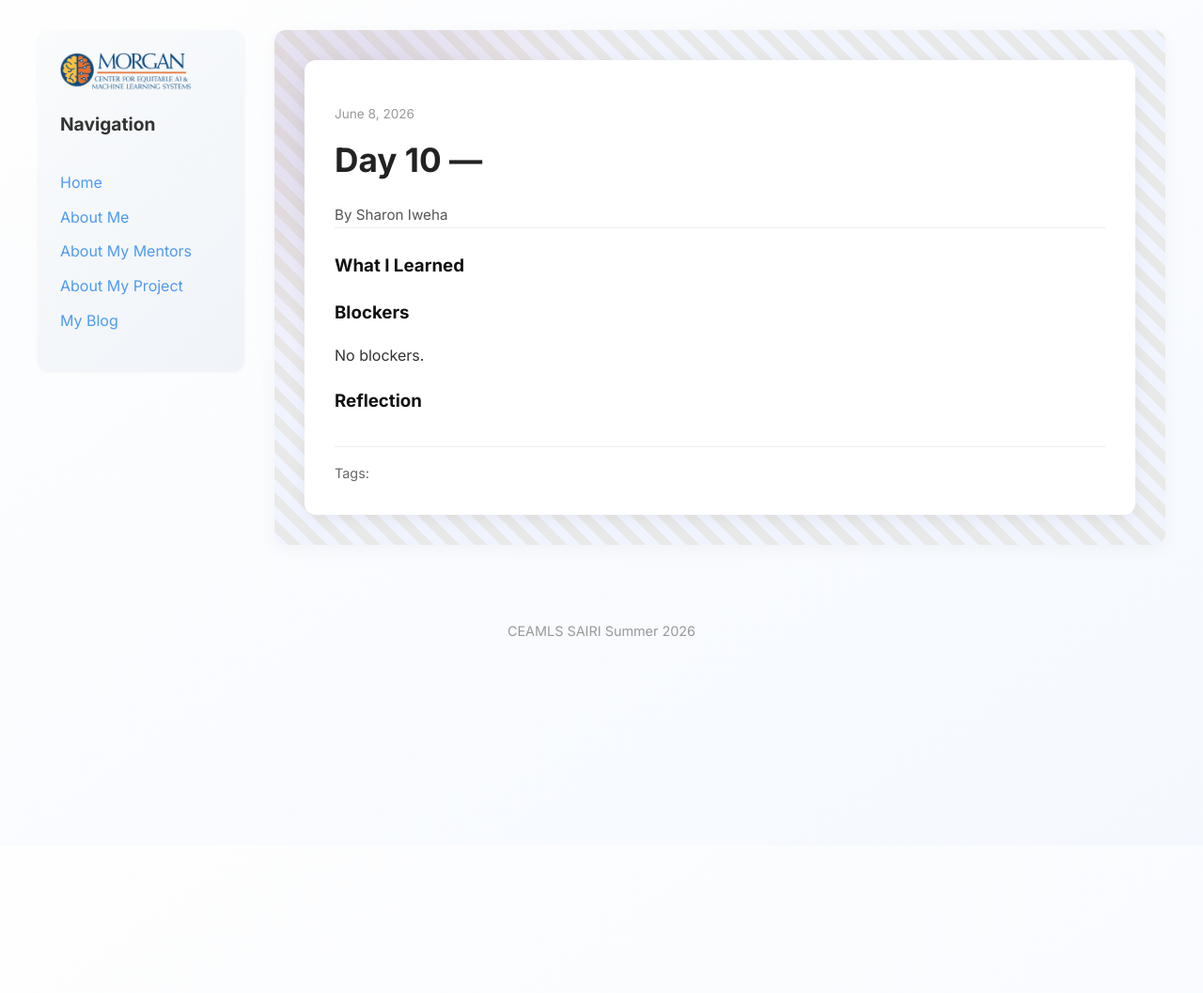
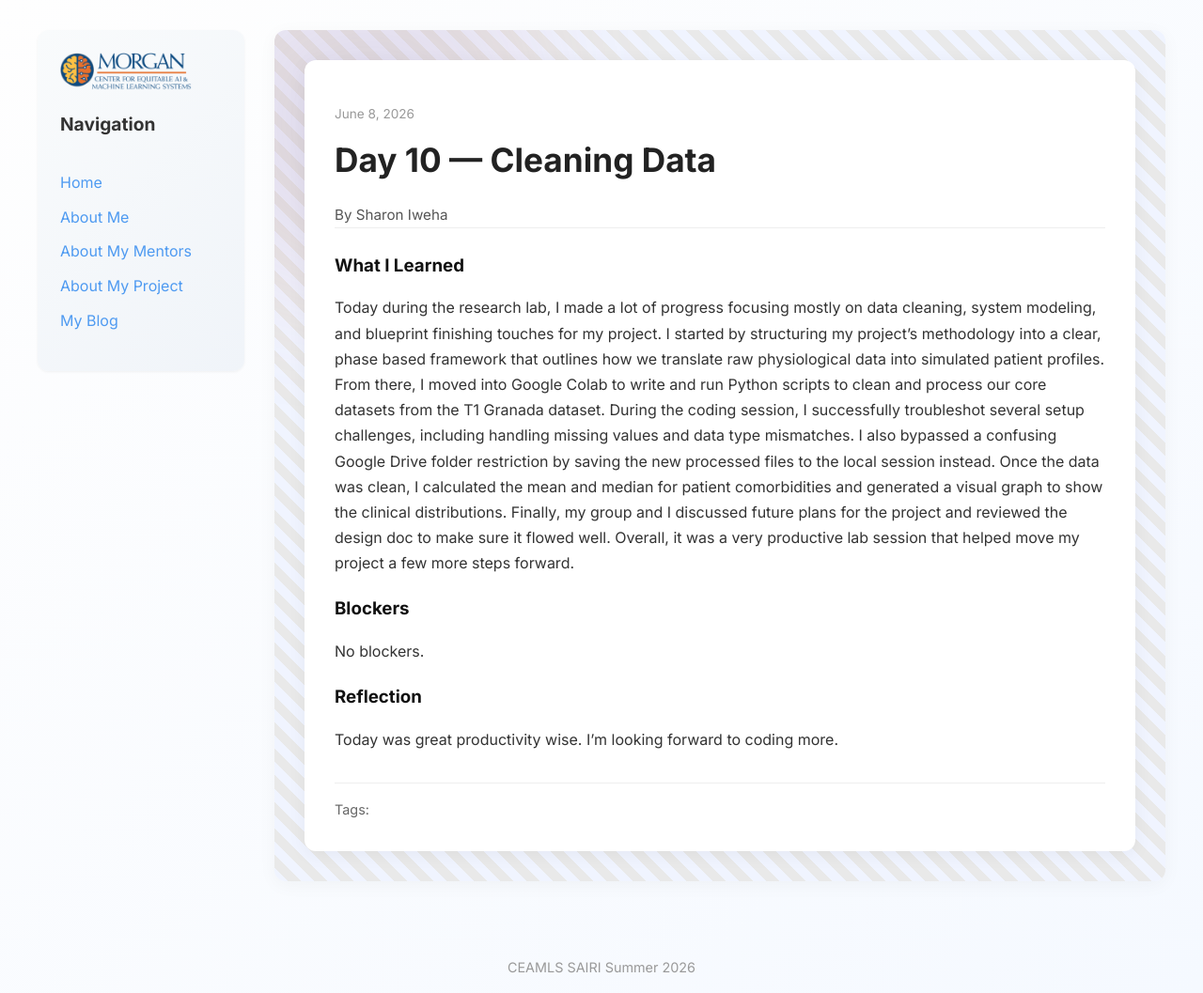
Before and after one commit to sharoniweha/sharoniweha.ceamls26.github.io, a Jekyll site: the page built from _posts/2026-06-08-day-10.md, in a window 1280 px wide. Shown: the whole page at 94% size. Built offline with Jekyll 4.4.1, drawn with Linux system fonts in a browser that asks for light colours; before the commit the page ends 900 px from its top, so only the background shows below that.

Commit message:
Update 2026-06-08-day-10.md

```diff
--- a/_posts/2026-06-08-day-10.md
+++ b/_posts/2026-06-08-day-10.md
@@ -1,16 +1,16 @@
 ---
 layout: post
-title: "Day 10 — "
+title: "Day 10 — Cleaning Data"
 date: 2026-06-08
 permalink: /day10.html
 
 
 what_i_learned: |
-
+  Today during the research lab, I made a lot of progress focusing mostly on data cleaning, system modeling, and blueprint finishing touches for my project. I started by structuring my project’s methodology into a clear, phase based framework that outlines how we translate raw physiological data into simulated patient profiles. From there, I moved into Google Colab to write and run Python scripts to clean and process our core datasets from the T1 Granada dataset. During the coding session, I successfully troubleshot several setup challenges, including handling missing values and data type mismatches. I also bypassed a confusing Google Drive folder restriction by saving the new processed files to the local session instead. Once the data was clean, I calculated the mean and median for patient comorbidities and generated a visual graph to show the clinical distributions. Finally, my group and I discussed future plans for the project and reviewed the design doc to make sure it flowed well. Overall, it was a very productive lab session that helped move my project a few more steps forward.
 
 blockers: |
   No blockers.
 
 reflection: |
-
+  Today was great productivity wise. I'm looking forward to coding more.
 ---
```
